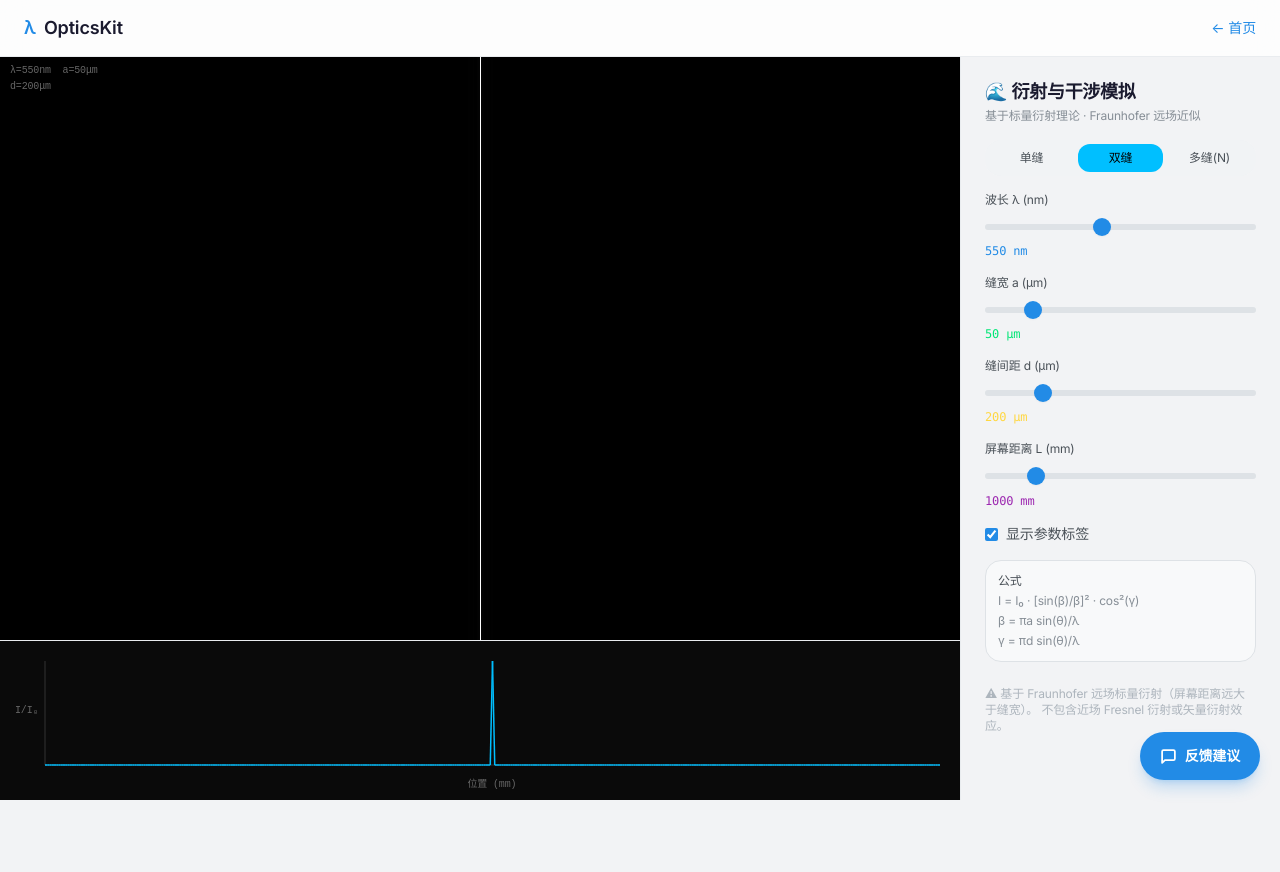
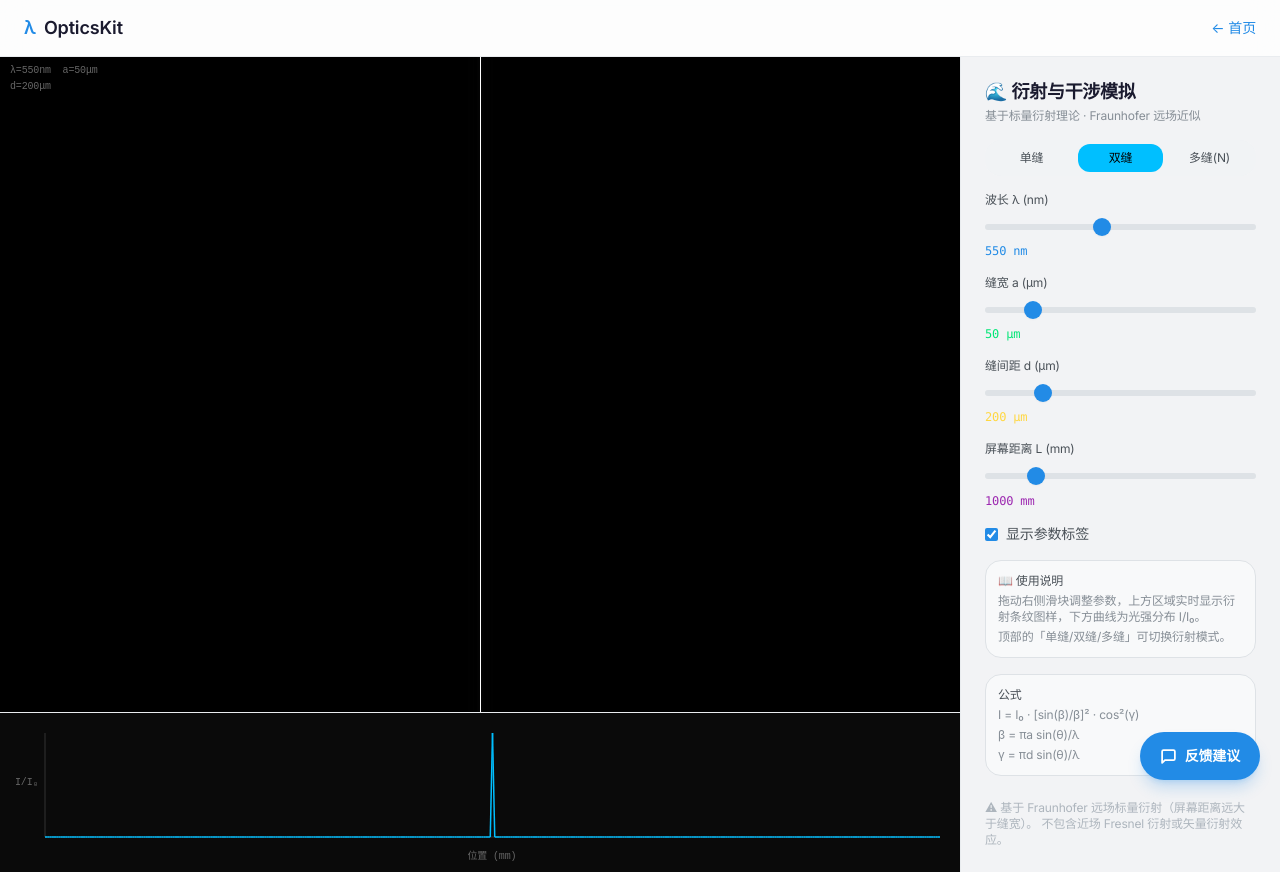
Before and after one commit to wolfoxbmm/opticskit, a Next.js app: page /tools/diffraction in a window 1280 px wide. Before the commit the page ends 800 px from the top, so only its background shows below. Built offline with nearby package versions, Linux system fonts and the light colour scheme.

Commit message:
Add usage guide to diffraction tool

```diff
--- a/src/app/tools/diffraction/page.tsx
+++ b/src/app/tools/diffraction/page.tsx
@@ -265,6 +265,11 @@ export default function DiffractionPage() {
           </div>
 
           <div className="bg-[#F8F9FA] border border-[#DEE2E6] rounded-lg p-3 text-xs text-[#868E96] space-y-1">
+            <p className="text-[#495057] font-medium mb-1">📖 使用说明</p>
+            <p>拖动右侧滑块调整参数，上方区域实时显示衍射条纹图样，下方曲线为光强分布 I/I₀。</p>
+            <p>顶部的「单缝/双缝/多缝」可切换衍射模式。</p>
+          </div>
+          <div className="bg-[#F8F9FA] border border-[#DEE2E6] rounded-lg p-3 text-xs text-[#868E96] space-y-1">
             <p className="text-[#495057] font-medium mb-1">公式</p>
             {mode === "single" && (
               <p>I = I₀ · [sin(β)/β]²</p>
```
